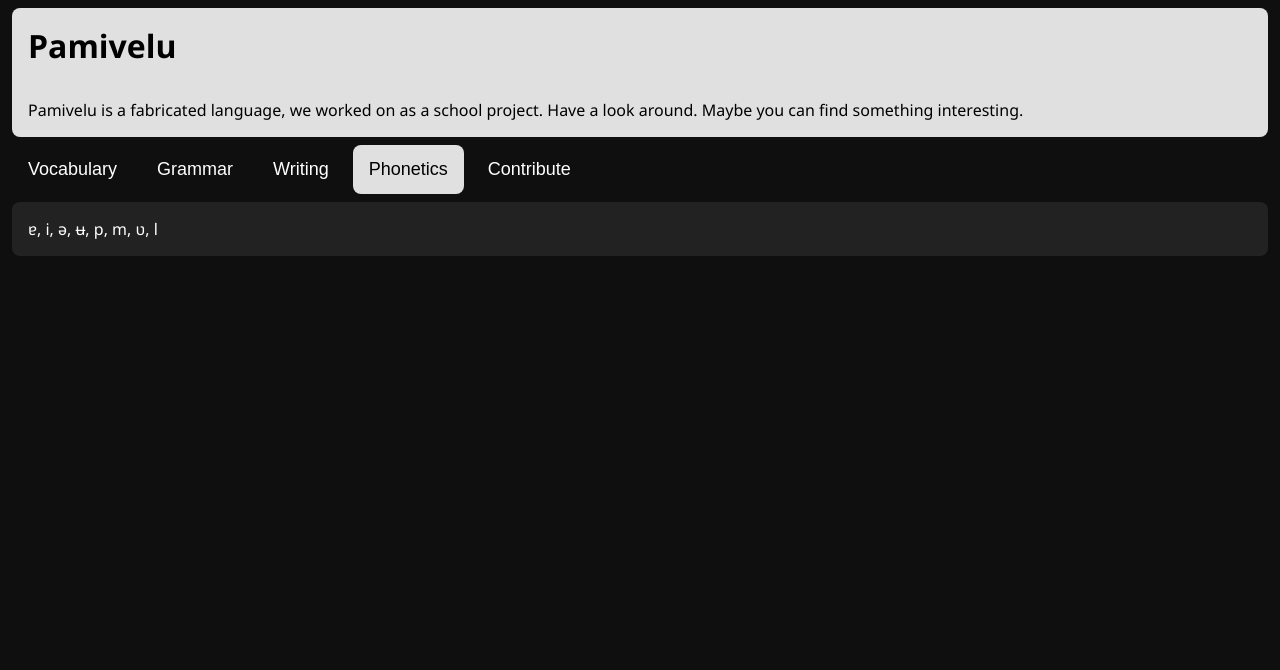
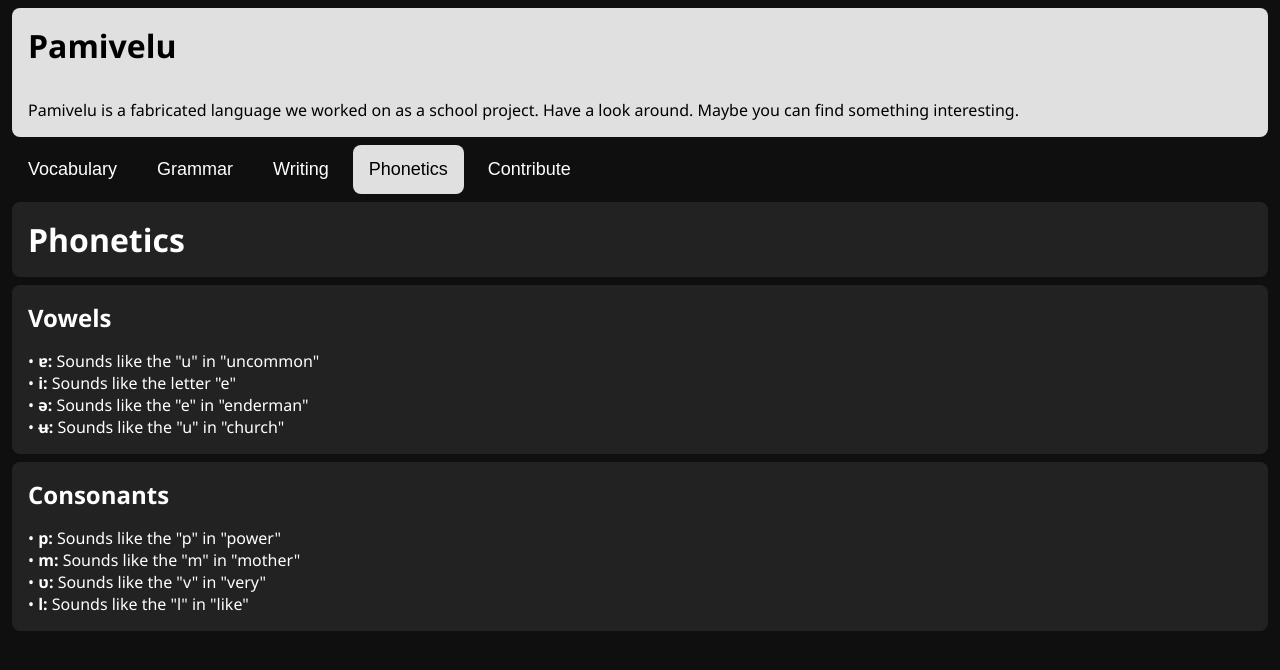
Before and after one commit to DynamicGoose/pamivelu, a plain HTML site: page docs/index.html in a window 1280 px wide. Both pictures are taken after a click on the button "Phonetics". Drawn offline with Linux system fonts and the light colour scheme.

Commit message:
finish site

```diff
--- a/docs/index.html
+++ b/docs/index.html
@@ -15,7 +15,7 @@
         Pamivelu</h1>
     <p
         style="border: solid 0px; border-radius: 0px 0px 8px 8px; background-color: #e0e0e0; padding: 16px; margin: 0px 4px 4px 4px; color: black;">
-        Pamivelu is a fabricated language, we worked on as a school project. Have a look around. Maybe you can find
+        Pamivelu is a fabricated language we worked on as a school project. Have a look around. Maybe you can find
         something interesting.
     </p>
     <div class="tab">
@@ -109,13 +109,38 @@
     </div>
     <div id="Phonetics" class="tabcontent">
         <div class="site-entry">
-            ɐ, i, ə, ʉ, p, m, ʋ, l
+            <h1>Phonetics</h1>
+        </div>
+        <div class="site-entry">
+            <h2>Vowels</h2>
+            <p>
+                • <b>ɐ:</b> Sounds like the "u" in "uncommon"<br>
+                • <b>i:</b> Sounds like the letter "e"<br>
+                • <b>ə:</b> Sounds like the "e" in "enderman"<br>
+                • <b>ʉ:</b> Sounds like the "u" in "church"
+            </p>
+        </div>
+        <div class="site-entry">
+            <h2>Consonants</h2>
+            <p>
+                • <b>p:</b> Sounds like the "p" in "power"<br>
+                • <b>m:</b> Sounds like the "m" in "mother"<br>
+                • <b>ʋ:</b> Sounds like the "v" in "very"<br>
+                • <b>l:</b> Sounds like the "l" in "like"
+            </p>
         </div>
     </div>
     <div id="Contrib" class="tabcontent">
         <div class="site-entry">
-            If you want to contribute feel free to do so over on our github <a
-                href="https://github.com/DynamicGoose/pamivelu">repository</a>.
+            <h1>Contribute</h1>
+            <p>
+                If you want to contribute feel free to do so over on our github <a
+                    href="https://github.com/DynamicGoose/pamivelu">repository</a>.
+            </p>
+            <p>
+                A detailed tutorial can be found <a
+                    href="https://github.com/DynamicGoose/pamivelu/blob/main/Contributing.md">here</a>.
+            </p>
         </div>
     </div>
 </body>
```
Also changed, not shown: 1 other file.
